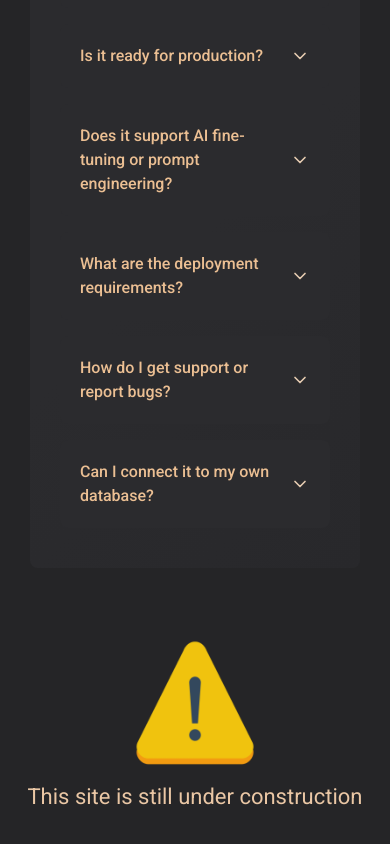
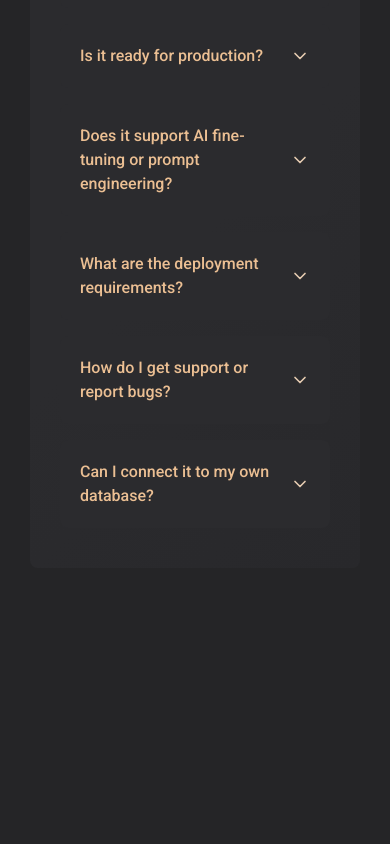
Before and after one commit to josevitor555/landingPage, a React (Vite) app in the folder landingPage/: page / in a window 390 px wide. Shown: the part 7847-8691 px from the top of the page. After the commit the page ends 8415 px from the top, so only its background shows below. Built offline with nearby package versions, Linux system fonts and the light colour scheme.

Commit message:
20/05/2025

```diff
--- a/landingPage/src/App.css
+++ b/landingPage/src/App.css
@@ -852,15 +852,12 @@
     text-align: center;
   }
 
-  /* Pricing section */
+  /* Pricing section
   .pricing-section {
     width: 100%;
     height: 100vh;
-    /* background: red; */
-    display: flex;
-    flex-direction: column;
-    align-items: center;
-    justify-content: center;
+    background: red;
+    margin: 0 auto;
   }
 
   .pricing-section img {
@@ -873,7 +870,7 @@
     font-size: 22px;
     color: #eac7a5;
     margin: 10px 0px;
-  }
+  } */
 
 }
 
--- a/landingPage/src/App.jsx
+++ b/landingPage/src/App.jsx
@@ -9,7 +9,7 @@ import Modals from './components/Modals';
 import Features from './components/Features';
 import Usertestimonial from './components/Usertestimonial';
 import Faq from './components/Faq';
-import Princing from './components/Princing';
+// import Princing from './components/Princing';
 
 const App = () => {
 
@@ -22,7 +22,7 @@ const App = () => {
       <Features />
       <Usertestimonial />
       <Faq />
-      <Princing />
+      {/* <Princing /> */}
     </div>
   )
 }
```
